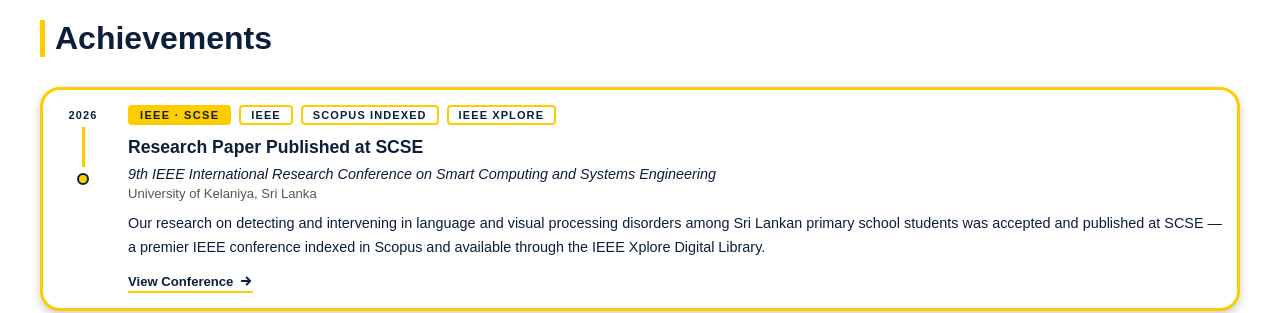
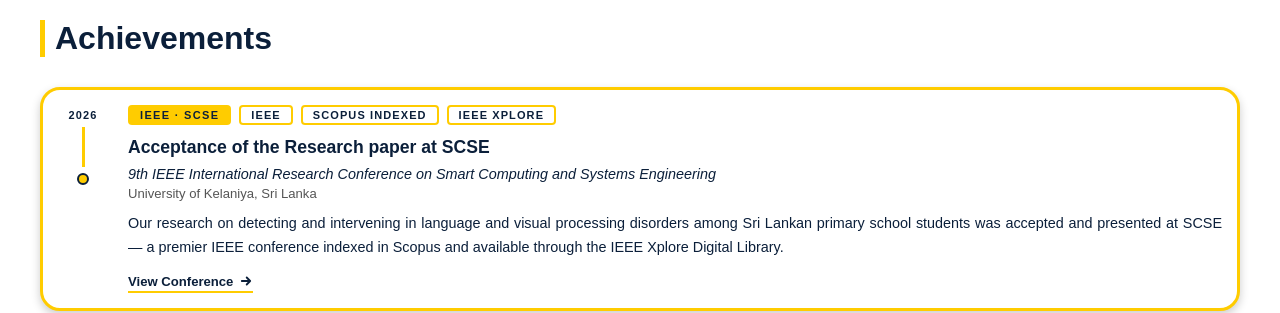
Before and after one commit to DulankaEdiriweera/Nena-Sawiya---Website, a React (Create React App) app in the folder nenasawiya/: page / in a window 1280 px wide. Shown: the part 10800-11113 px from the top of the page. Built offline with nearby package versions, Linux system fonts and the light colour scheme; the HTML template or start-up script is replaced by a standard one.

Commit message:
rresearch ppr change

```diff
--- a/nenasawiya/src/Components/Achievements.jsx
+++ b/nenasawiya/src/Components/Achievements.jsx
@@ -6,12 +6,12 @@
     id: 1,
     badge: "IEEE · SCSE",
     year: "2026",
-    title: "Research Paper Published at SCSE",
+    title: "Acceptance of the Research paper at SCSE",
     venue:
       "9th IEEE International Research Conference on Smart Computing and Systems Engineering",
     institution: "University of Kelaniya, Sri Lanka",
     description:
-      "Our research on detecting and intervening in language and visual processing disorders among Sri Lankan primary school students was accepted and published at SCSE — a premier IEEE conference indexed in Scopus and available through the IEEE Xplore Digital Library.",
+      "Our research on detecting and intervening in language and visual processing disorders among Sri Lankan primary school students was accepted and presented at SCSE — a premier IEEE conference indexed in Scopus and available through the IEEE Xplore Digital Library.",
     link: "https://scse.kln.ac.lk/",
     linkLabel: "View Conference",
     tags: ["IEEE", "Scopus Indexed", "IEEE Xplore"],
```
